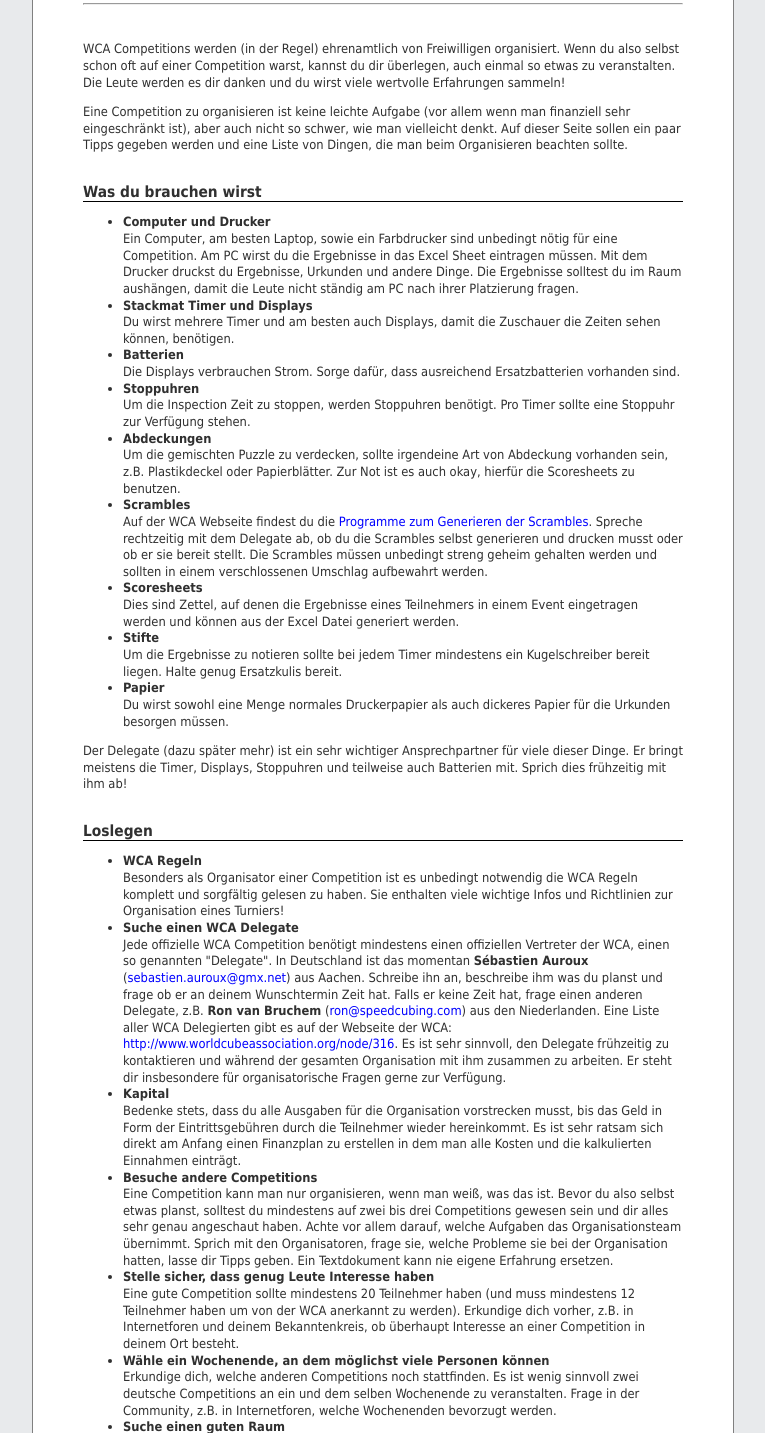
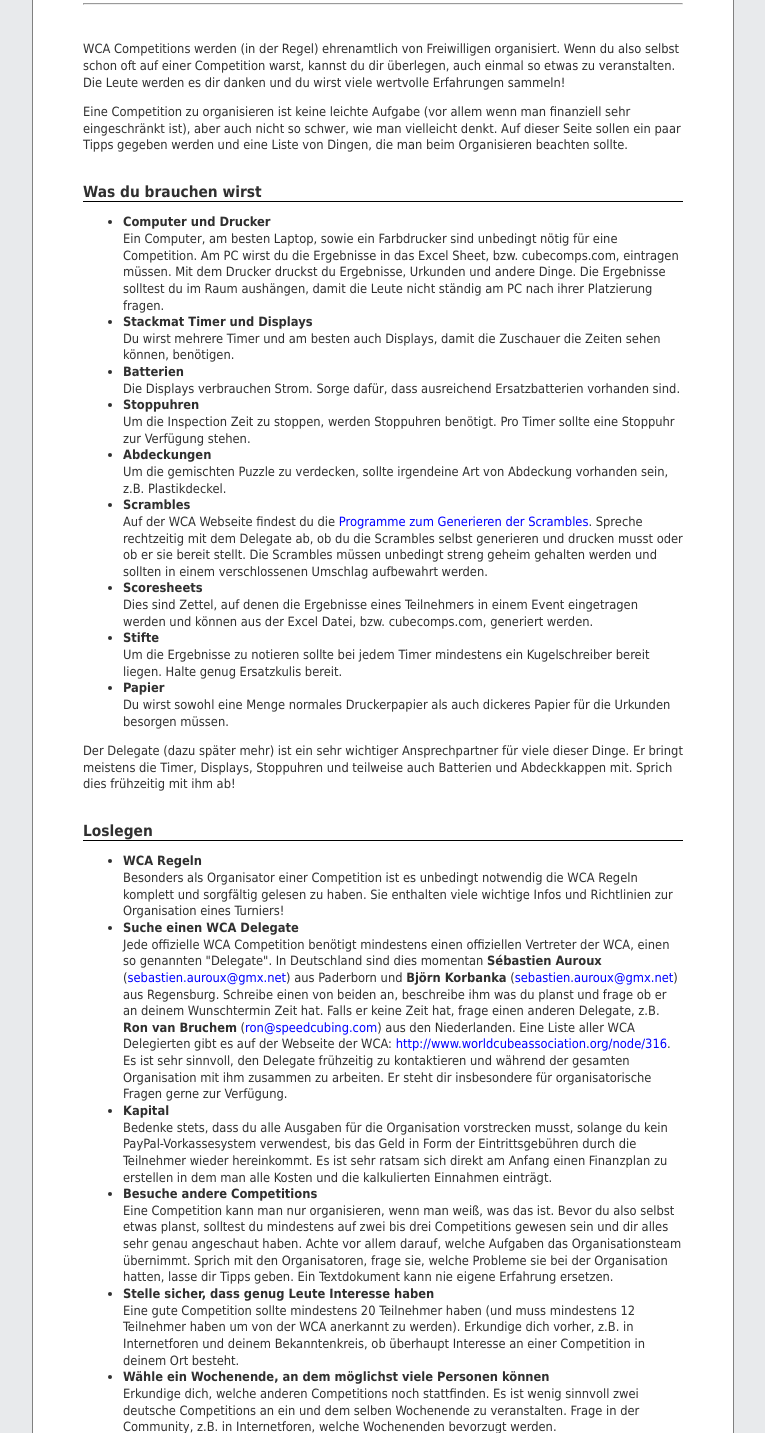
Before and after one commit to fw42/wca-tutorials-german, a PHP site: page /competition.php in a window 1280 px wide. Shown: the part 592-2025 px from the top of the page, without its empty margins (257-1022 px from the left). Run offline with PHP 8.4, Linux system fonts and the light colour scheme.

Commit message:
Update competition.php

```diff
--- a/competition.php
+++ b/competition.php
@@ -43,8 +43,8 @@ beim Organisieren beachten sollte.
   <b>Computer und Drucker</b><br/>
   Ein Computer, am besten Laptop, sowie ein Farbdrucker sind unbedingt
   nötig für eine Competition. Am PC wirst du die Ergebnisse in das
-  Excel Sheet eintragen müssen. Mit dem Drucker druckst du Ergebnisse,
-  Urkunden und andere Dinge. Die Ergebnisse solltest du im Raum
+  Excel Sheet, bzw. cubecomps.com, eintragen müssen. Mit dem Drucker druckst du
+  Ergebnisse, Urkunden und andere Dinge. Die Ergebnisse solltest du im Raum
   aushängen, damit die Leute
   nicht ständig am PC nach ihrer Platzierung fragen.
  </li>
@@ -66,8 +66,7 @@ beim Organisieren beachten sollte.
  <li>
   <b>Abdeckungen</b><br/>
   Um die gemischten Puzzle zu verdecken, sollte irgendeine Art von
-  Abdeckung vorhanden sein, z.B. Plastikdeckel oder Papierblätter.
-  Zur Not ist es auch okay, hierfür die Scoresheets zu benutzen.
+  Abdeckung vorhanden sein, z.B. Plastikdeckel.
  </li>
  <li>
   <b>Scrambles</b><br/>
@@ -82,7 +81,7 @@ beim Organisieren beachten sollte.
  <li>
   <b>Scoresheets</b><br/>
   Dies sind Zettel, auf denen die Ergebnisse eines Teilnehmers in einem
-  Event eingetragen werden und können aus der Excel Datei generiert werden.
+  Event eingetragen werden und können aus der Excel Datei, bzw. cubecomps.com, generiert werden.
  </li>
  <li>
   <b>Stifte</b><br/>
@@ -100,7 +99,7 @@ beim Organisieren beachten sollte.
  Der Delegate (dazu später
  mehr) ist ein sehr wichtiger Ansprechpartner für viele dieser Dinge.
  Er bringt meistens die Timer, Displays, Stoppuhren und teilweise
- auch Batterien mit. Sprich dies frühzeitig mit ihm ab!
+ auch Batterien und Abdeckkappen mit. Sprich dies frühzeitig mit ihm ab!
 </p>
 
 <h2>Loslegen</h2>
@@ -116,10 +115,12 @@ beim Organisieren beachten sollte.
  <li>
   <b>Suche einen WCA Delegate</b><br/>
   Jede offizielle WCA Competition benötigt mindestens einen offiziellen
-  Vertreter der WCA, einen so genannten "Delegate". In Deutschland ist
-  das momentan <b>Sébastien&nbsp;Auroux</b>
+  Vertreter der WCA, einen so genannten "Delegate". In Deutschland sind
+  dies momentan <b>Sébastien&nbsp;Auroux</b>
   (<a href="mailto:sebastien.auroux@gmx.net">sebastien.auroux@gmx.net</a>)
-  aus Aachen. Schreibe ihn an, beschreibe ihm was du planst
+  aus Paderborn und <b>Björn Korbanka</b>
+  (<a href="mailto:asdfasdfasdfasdf@asdfasdfasdfasdf.asdfas">sebastien.auroux@gmx.net</a>)
+  aus Regensburg. Schreibe einen von beiden an, beschreibe ihm was du planst
    und frage ob er an deinem Wunschtermin
   Zeit hat. Falls er keine Zeit hat, frage einen anderen Delegate,
   z.B. <b>Ron&nbsp;van&nbsp;Bruchem</b>
@@ -133,7 +134,8 @@ beim Organisieren beachten sollte.
  <li>
   <b>Kapital</b><br/>
   Bedenke stets, dass du alle Ausgaben für die Organisation vorstrecken
-  musst, bis das Geld in Form der Eintrittsgebühren durch die Teilnehmer
+  musst, solange du kein PayPal-Vorkassesystem verwendest, bis das Geld
+  in Form der Eintrittsgebühren durch die Teilnehmer
   wieder hereinkommt. Es ist sehr ratsam sich direkt am Anfang einen
   Finanzplan zu erstellen in dem man alle Kosten und die kalkulierten
   Einnahmen einträgt.
@@ -258,6 +260,17 @@ beim Organisieren beachten sollte.
   Scoresheets zu drucken, was viel Arbeit erspart!)
  </li>
  <li>
+  <b>Oder: Bereite cubecomps.com vor</b><br/>
+  In den letzten Jahren ist es immer üblicher geworden, die gut funktionierende
+  Webseite von <b>Luis&nbsp;Iáñez</b> <a href="http://www.cubecomps.com">www.cubecomps.com</a>
+  zu verwenden. Sie bietet ein schnelleres Eingeben, leichteres Ausdrucken und
+  bessern Überblick über die Ergebnisse. Jedoch brauchst du einen Internetzugang
+  um die Ergebnisse einzutragen. Erkundige dich vorab bei deinem Vermieter ob dies möglich ist,
+  oder frage deinen Delegate ob er dir einen Hotspot anbieten kann. Falls es sicher ist,
+  dass du Internetzugang haben wirst, kannst du entweder Luis über <a href="https://www.facebook.com/cubecomps">Facebook</a> kontaktieren,
+  oder deinen Delegate nach seiner E-Mail Adresse fragen.
+ </li>
+ <li>
   <b>Installiere die Scramble Programme</b><br/>
   Es kann passieren, dass du während der Competition zusätzliche Scrambles
   benötigst. Installiere dir daher die Scramble Programme
@@ -287,7 +300,7 @@ beim Organisieren beachten sollte.
  </li>
  <li>
   <b>Lerne die WCA Regeln</b><br/>
-  Der WCA Delegierte kennt alle Regeln perfekt, aber auch der Organisator
+  Der WCA Delegate kennt alle Regeln perfekt, aber auch der Organisator
   sollte ausreichend vertraut sein und die gesamten Regeln
   aufmerksam durchgearbeitet und verstanden haben. Sollten einzelne
   Teile unklar sein, frage den WCA Delegate, ob er sie genauer erklären
@@ -305,7 +318,8 @@ beim Organisieren beachten sollte.
   möglichst vielen Internetforen deine Competition ankündigen
   (z.B. <a href="http://www.speedcubers.de/">speedcubers.de</a>,
   <a href="http://www.speedcube.de/">speedcube.de</a> und
-  <a href="http://www.speedsolving.com/">speedsolving.com</a>). Mache
+  <a href="http://www.speedsolving.com/">speedsolving.com</a>). Außerdem
+  könntest du eine Facbook Gruppe für deine Competition erstellen. Mache
   an so vielen Stellen wie möglich Werbung um möglichst viele
   Teilnehmer und Zuschauer anzulocken.
  </li>
@@ -352,7 +366,7 @@ beim Organisieren beachten sollte.
  </li>
  <li>
   <b>Ergebnisse eintragen</b><br/>
-  Suche dir einen Helfer, der sich mit Microsoft Excel auskennt und
+  Suche dir einen Helfer, der sich mit Microsoft Excel, bzw. der cubecomps.com Webseite auskennt und
   der die Ergebnisse eintragen kann. Das ist ein Fulltime Job! Es wird
   fast während der gesamten Competition
   jemand am PC sitzen müssen und Ergebnisse eintragen,
@@ -378,7 +392,7 @@ beim Organisieren beachten sollte.
   Überlege dir, wie du deine Competition von anderen Competitions
   unterscheiden kannst und wie du dich hervorheben kannst. Z.B. durch
   besondere und seltene Events, durch besonders gutes Essen, besondere
-  Preisregelungen (z.B. "alle Newcomer dürfen umsonst rein") oder andere
+  Preisregelungen (z.B. "alle Newcomer bekommen freien Eintritt") oder andere
   Dinge.
  </li>
 </ul>
@@ -409,7 +423,7 @@ angemeldeten Teilnehmer deckst und sparst einen eventuellen
 <p>
 <b>F:</b> Woher weiß man wie viele Leute ungefähr kommen? <br/>
 <b>A:</b> Schaue dir an, wie gut Competitions in deiner Nähe normalerweise
-besucht sind. Spreche mit der Community. Starte Umfragen in Internet Foren.
+besucht sind. Sprich mit der Community. Starte Umfragen in Internet Foren.
 Behalte im Hinterkopf, dass so gut wie nie alle Leute erscheinen, die
  angemeldet sind, dafür aber auch oft Zuschauer oder Gäste unangemeldet
 aufkreuzen. <br/>
```
